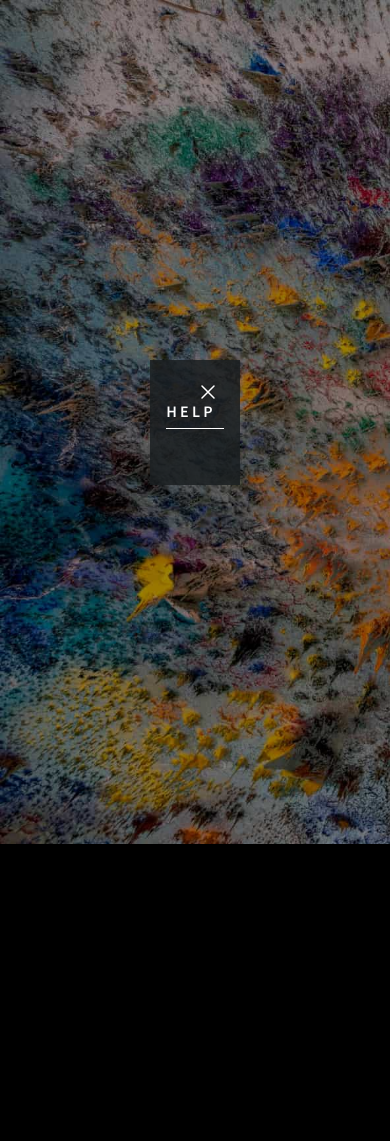
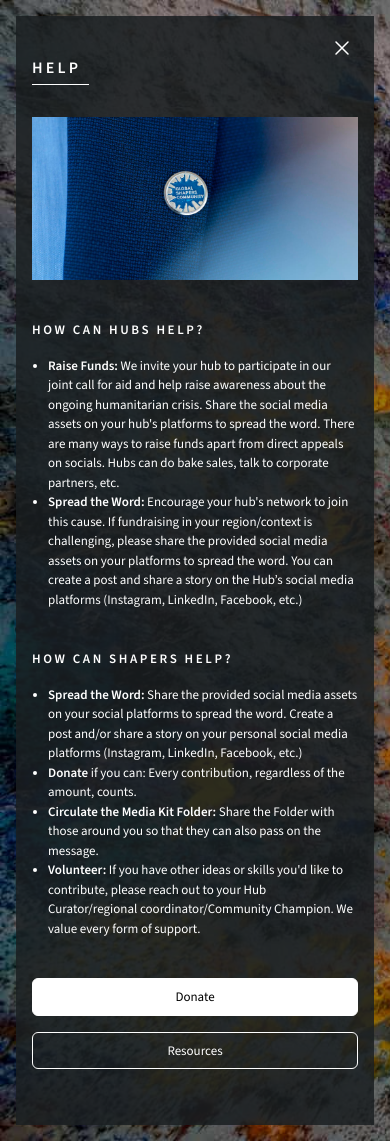
Before and after one commit to mohamedsabrie/ShaperAid, a Next.js app: page /help in a window 390 px wide. Before the commit the page ends 844 px from the top, so only its background shows below. Built offline with nearby package versions, Linux system fonts and the light colour scheme.

Commit message:
finalize help page

```diff
--- a/src/app/globals.css
+++ b/src/app/globals.css
@@ -58,12 +58,17 @@ body {
   .desc{
     @apply text-[13px] sm:text-base  font-light
   }
+
+  .btn{
+@apply text-center text-[13px] sm:text-base px-5 py-2 border border-white rounded-md w-fit transition duration-200
+  }
   .secBtn{
-    @apply text-center text-[13px] sm:text-base px-5 py-2 border border-white text-white rounded-md w-fit hover:bg-gray-800 transition duration-200
+    @apply btn  text-white  hover:bg-gray-800
   }
   .primBtn{
-    @apply secBtn bg-white text-black
+    @apply btn bg-white text-black
   }
+
 
 }
 
--- a/src/app/help/page.tsx
+++ b/src/app/help/page.tsx
@@ -1,9 +1,82 @@
 import Modal from "@/components/Modal";
+import Image from "next/image";
+import Link from "next/link";
+import introImage from "/public/intro.jpg";
 
 function HelpPage() {
   return (
     <Modal>
       <h1 className="modal-title">Help</h1>
+      <div className="flex flex-col gap-y-8">
+        <Image src={introImage} alt="intro-image" />
+      </div>
+      <div className="mt-10 flex flex-col">
+        <h3 className="section-title">HOW CAN HUBS HELP?</h3>
+        <ul className="desc list-disc ml-4">
+          <li>
+            <span className="font-semibold">Raise Funds:</span> We invite your
+            hub to participate in our joint call for aid and help raise
+            awareness about the ongoing humanitarian crisis. Share the social
+            media assets on your hub&apos;s platforms to spread the word. There
+            are many ways to raise funds apart from direct appeals on socials.
+            Hubs can do bake sales, talk to corporate partners, etc.
+          </li>
+          <li>
+            <span className="font-semibold">Spread the Word:</span> Encourage
+            your hub&apos;s network to join this cause. If fundraising in your
+            region/context is challenging, please share the provided social
+            media assets on your platforms to spread the word. You can create a
+            post and share a story on the Hub’s social media platforms
+            (Instagram, LinkedIn, Facebook, etc.)
+          </li>
+        </ul>
+      </div>
+
+      <div className="mt-10 flex flex-col">
+        <h3 className="section-title">HOW CAN SHAPERS HELP?</h3>
+        <ul className="desc list-disc ml-4">
+          <li>
+            <span className="font-semibold">Spread the Word:</span> Share the
+            provided social media assets on your social platforms to spread the
+            word. Create a post and/or share a story on your personal social
+            media platforms (Instagram, LinkedIn, Facebook, etc.)
+          </li>
+          <li>
+            <span className="font-semibold">Donate</span> if you can: Every
+            contribution, regardless of the amount, counts.
+          </li>
+          <li>
+            <span className="font-semibold">
+              Circulate the Media Kit Folder:
+            </span>{" "}
+            Share the Folder with those around you so that they can also pass on
+            the message.
+          </li>
+          <li>
+            <span className="font-semibold">Volunteer:</span> If you have other
+            ideas or skills you&apos;d like to contribute, please reach out to
+            your Hub Curator/regional coordinator/Community Champion. We value
+            every form of support.
+          </li>
+        </ul>
+      </div>
+      <div className="mt-10 mb-8 flex flex-col sm:flex-row items-center gap-y-4 sm:gap-y-0 sm:gap-x-4  ">
+        <Link
+          scroll={false}
+          href="https://support.anera.org/a/shapers-for-palestine"
+          className="primBtn w-full  sm:w-fit "
+        >
+          Donate
+        </Link>
+
+        <Link
+          scroll={false}
+          href="/resources"
+          className="secBtn w-full  sm:w-fit "
+        >
+          Resources
+        </Link>
+      </div>
     </Modal>
   );
 }
--- a/src/components/Home/HomeBackground.tsx
+++ b/src/components/Home/HomeBackground.tsx
@@ -13,7 +13,8 @@ function HomeBackground() {
       }}
       initial={{ opacity: 0 }}
       whileInView={{ opacity: 1 }}
-      className="absolute right-0 left-0 h-full w-full  bg-home-bg bg-cover home-bg"
+      id="homeBg"
+      className="absolute right-0 left-0 h-full w-full  bg-home-bg bg-cover "
     >
       <div className="absolute right-0 left-0 h-full w-full bg-black bg-opacity-40" />
     </motion.div>
--- a/src/hooks/useModal.tsx
+++ b/src/hooks/useModal.tsx
@@ -1,10 +1,11 @@
 import { useAnimate, useInView } from "framer-motion";
-import { useEffect, useRef } from "react";
+import { useRouter } from "next/navigation";
+import { useEffect } from "react";
 
 export default function useModal() {
   const [scope, animate] = useAnimate();
   const isInView = useInView(scope);
-
+  const { push } = useRouter();
   useEffect(() => {
     if (isInView) {
       animate(scope.current, { opacity: 1 }, { duration: 1 });
@@ -12,31 +13,17 @@ export default function useModal() {
   }, [isInView]);
 
   useEffect(() => {
-    document.querySelector(".home-bg")?.classList.add("blur-sm");
+    const backgroundElement = document.getElementById("homeBg");
+    const handleCloseModal = async (e: any) => {
+      await animate(scope.current, { opacity: 0 }, { duration: 1 });
+      push("/");
+    };
+    document.getElementById("homeBg")?.classList.add("blur-sm");
+    backgroundElement?.addEventListener("click", handleCloseModal);
     return () => {
-      document.querySelector(".home-bg")?.classList.remove("blur-sm");
+      document.getElementById("homeBg")?.classList.remove("blur-sm");
+      backgroundElement?.removeEventListener("click", handleCloseModal)
     };
-  }, []);
-
-  useEffect(() => {
-    const modal = scope.current;
-    const handleCloseModal = (e: any) => {
-      const dialogDimensions = modal?.getBoundingClientRect();
-      console.log(dialogDimensions, "dialogDimensions");
-      if (
-        dialogDimensions &&
-        (e.clientX < dialogDimensions.left ||
-          e.clientX > dialogDimensions.right ||
-          e.clientY < dialogDimensions.top ||
-          e.clientY > dialogDimensions?.bottom)
-      ) {
-        modal && modal.close();
-      }
-    };
-    modal?.addEventListener("click", handleCloseModal);
-    // return () => {
-    //   modal?.removeEventListener("click", handleCloseModal);
-    // };
   }, []);
 
   return { scope, animate };
```
Also changed, not shown: src/app/imprint/page.tsx (renamed from src/app/resources copy/page.tsx).
